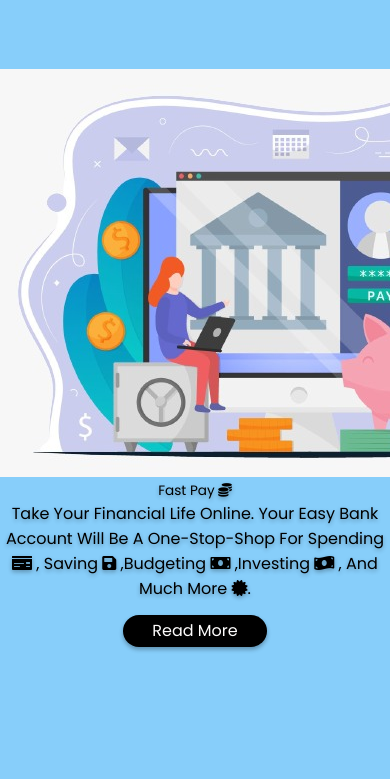
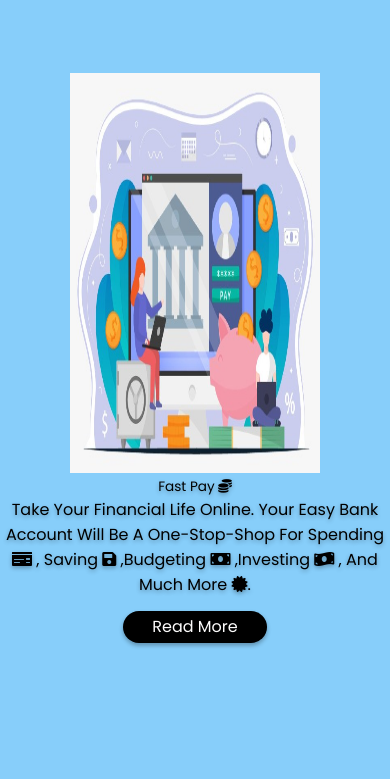
Before and after one commit to Ritika1800/Fast-Pay, a plain HTML site: page index.html in a window 390 px wide. Shown: the part 63-842 px from the top of the page. Drawn offline with nearby package versions, Linux system fonts and the light colour scheme.

Commit message:
Added media query

```diff
--- a/style.css
+++ b/style.css
@@ -598,3 +598,27 @@ body{
     padding:2rem 0;
   }
 }
+
+@media (max-width: 616px){
+  .home img{
+    height: 400px;
+    width: 500px;
+
+  }
+}
+
+@media (max-width: 520px){
+  .home img{
+    height: 400px;
+    width: 400px;
+
+  }
+}
+
+@media (max-width: 420px){
+  .home img{
+    height: 400px;
+    width: 250px;
+
+  }
+}
```
